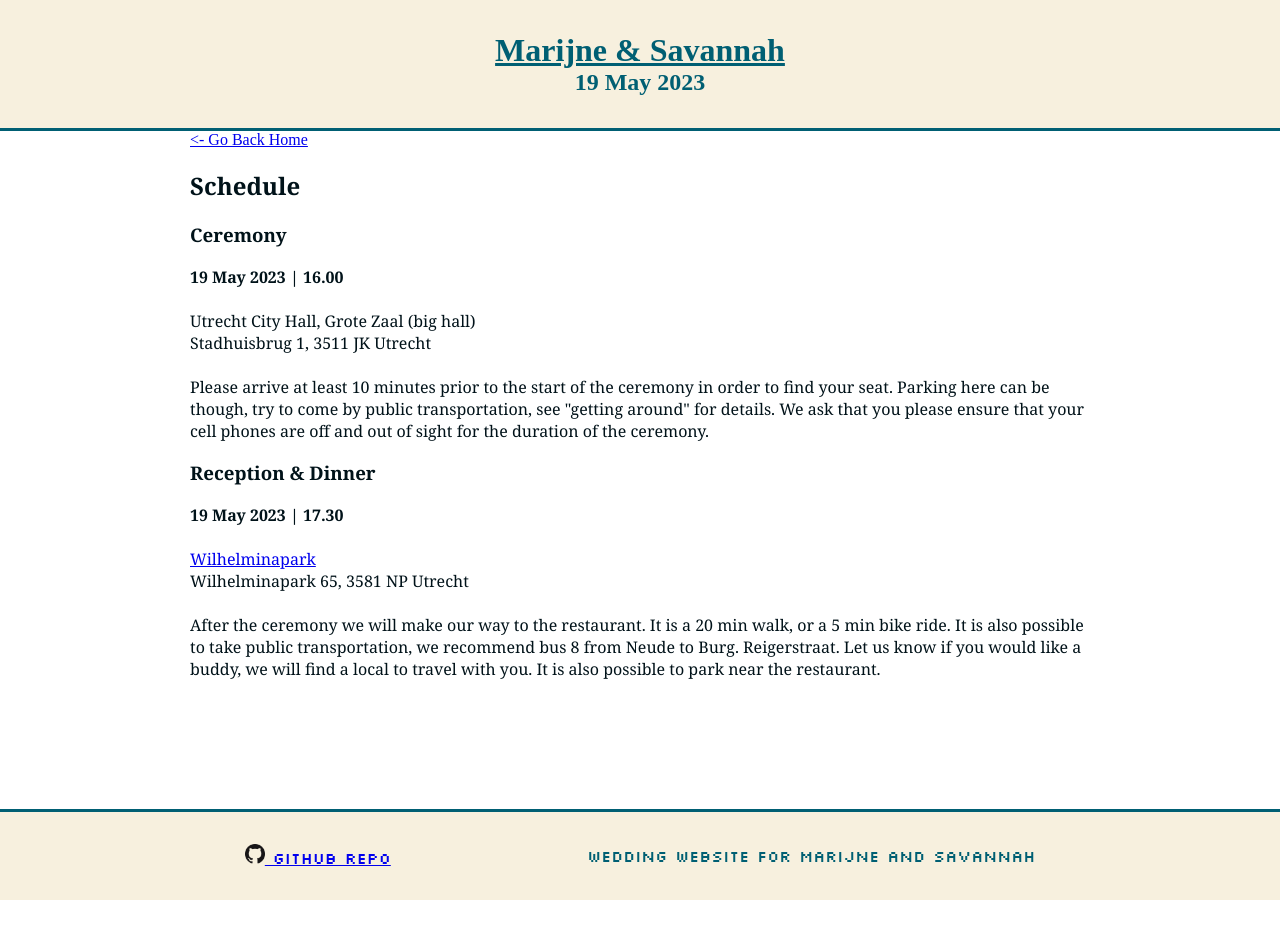
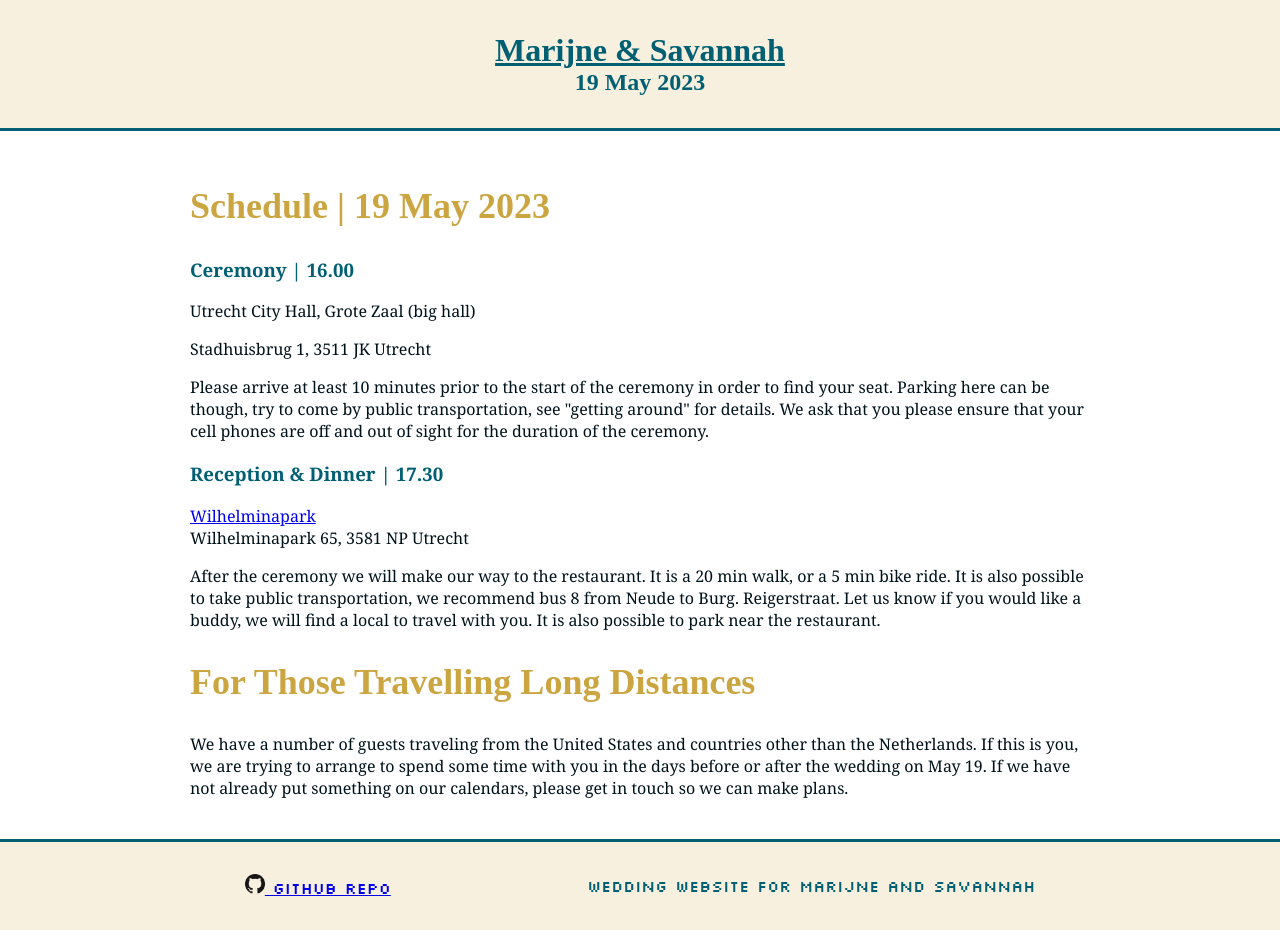
Before and after one commit to schijns-fischer-wedding/schijns-fischer-wedding.github.io, a Jekyll site: the page built from pages/schedule.md, in a window 1280 px wide. Built offline with Jekyll 4.4.1, drawn with Linux system fonts in a browser that asks for light colours; some web fonts are replaced; before the commit the page ends 900 px from its top, so only the background shows below that.

Commit message:
cleaned up some styling, added a bit of content to some pages

```diff
--- a/_includes/header.html
+++ b/_includes/header.html
@@ -1,6 +1,6 @@
 <div class='header'>
   <h1>
-    <a href="https://schijns-fischer-wedding.github.io/">Marijne & Savannah</a>
+    <a href='/'>Marijne & Savannah</a>
   </h1>
   <h2>
     19 May 2023
--- a/_layouts/page.html
+++ b/_layouts/page.html
@@ -6,10 +6,7 @@
       {% include header.html %}
       <div class='color-bar'></div>
       <main>
-        <div class='content'>
-          <div>
-            <a href='/'><- Go Back Home</a>
-          </div>
+        <div class='page content'>
           {{ content }}
         </div>
       </main>
--- a/css/main.scss
+++ b/css/main.scss
@@ -25,7 +25,7 @@ main {
 
   .content {
     min-width: 65%;
-    margin: 0 1.5rem;
+    margin: 1.5rem;
   }
 
   @media (min-width: 700px) {
@@ -71,7 +71,6 @@ h1 a:visited {
   }
 }
 
-
 .color-bar {
   height: 3px;
   background-color: #005F73;
@@ -82,6 +81,16 @@ h1 a:visited {
   color: #001219;
 }
 
+.page {
+  h2 {
+    color: #CBA540;
+    font-family: 'Aboreto', cursive;
+    font-size: 36px;
+  }
 
+  h3 {
+    color: #005F73;
+  }
+}
 
 @import 'index'
--- a/pages/schedule.md
+++ b/pages/schedule.md
@@ -4,36 +4,48 @@ title:  Schedule
 ---
 
 <div class='class_01'>
+  <h2>Schedule | 19 May 2023</h2>
 
-<h2>Schedule</h2>
+  <h3>Ceremony | 16.00</h3>
 
-<h3>Ceremony</h3>
-<p>
-<strong>19 May 2023 | 16.00</strong>
-<br>
-<br>
-Utrecht City Hall, Grote Zaal (big hall)
-<br>
-Stadhuisbrug 1, 3511 JK Utrecht
-<br>
-<br>
-Please arrive at least 10 minutes prior to the start of the ceremony in order to find your seat.
-Parking here can be though, try to come by public transportation, see "getting around" for details.
-We ask that you please ensure that your cell phones are off and out of sight for the duration of the ceremony.
-</p>
-<h3>Reception & Dinner</h3>
-<p>
-<strong>19 May 2023 | 17.30</strong>
-<br>
-<br>
-<a href="https://www.wilhelminapark.nl/">Wilhelminapark</a>
-<br>
-Wilhelminapark 65, 3581 NP Utrecht
-<br>
-<br>
-After the ceremony we will make our way to the restaurant. It is a 20 min walk, or a 5 min bike ride.
-It is also possible to take public transportation, we recommend bus 8 from Neude to Burg. Reigerstraat.
-Let us know if you would like a buddy, we will find a local to travel with you.
-It is also possible to park near the restaurant.
-</p>
+  <p>
+    Utrecht City Hall, Grote Zaal (big hall)
+  </p>
+
+  <p>
+    Stadhuisbrug 1, 3511 JK Utrecht
+  </p>
+
+  <p>
+    Please arrive at least 10 minutes prior to the start of the ceremony in
+    order to find your seat. Parking here can be though, try to come by public
+    transportation, see "getting around" for details. We ask that you please
+    ensure that your cell phones are off and out of sight for the duration of
+    the ceremony.
+  </p>
+
+  <h3>Reception & Dinner | 17.30</h3>
+
+  <p>
+    <a href="https://www.wilhelminapark.nl/">Wilhelminapark</a>
+    <br>
+    Wilhelminapark 65, 3581 NP Utrecht
+  </p>
+
+  <p>
+    After the ceremony we will make our way to the restaurant. It is a 20 min
+    walk, or a 5 min bike ride. It is also possible to take public
+    transportation, we recommend bus 8 from Neude to Burg. Reigerstraat. Let us
+    know if you would like a buddy, we will find a local to travel with you. It
+    is also possible to park near the restaurant.
+  </p>
+
+  <h2>For Those Travelling Long Distances</h2>
+  <p>
+    We have a number of guests traveling from the United States and countries
+    other than the Netherlands. If this is you, we are trying to arrange to
+    spend some time with you in the days before or after the wedding on May 19.
+    If we have not already put something on our calendars, please get in touch
+    so we can make plans.
+  </p>
 </div>
```
Also changed, not shown: pages/getting_around.md (+26 -17 lines), pages/things_to_do.md (+9 -4 lines).
